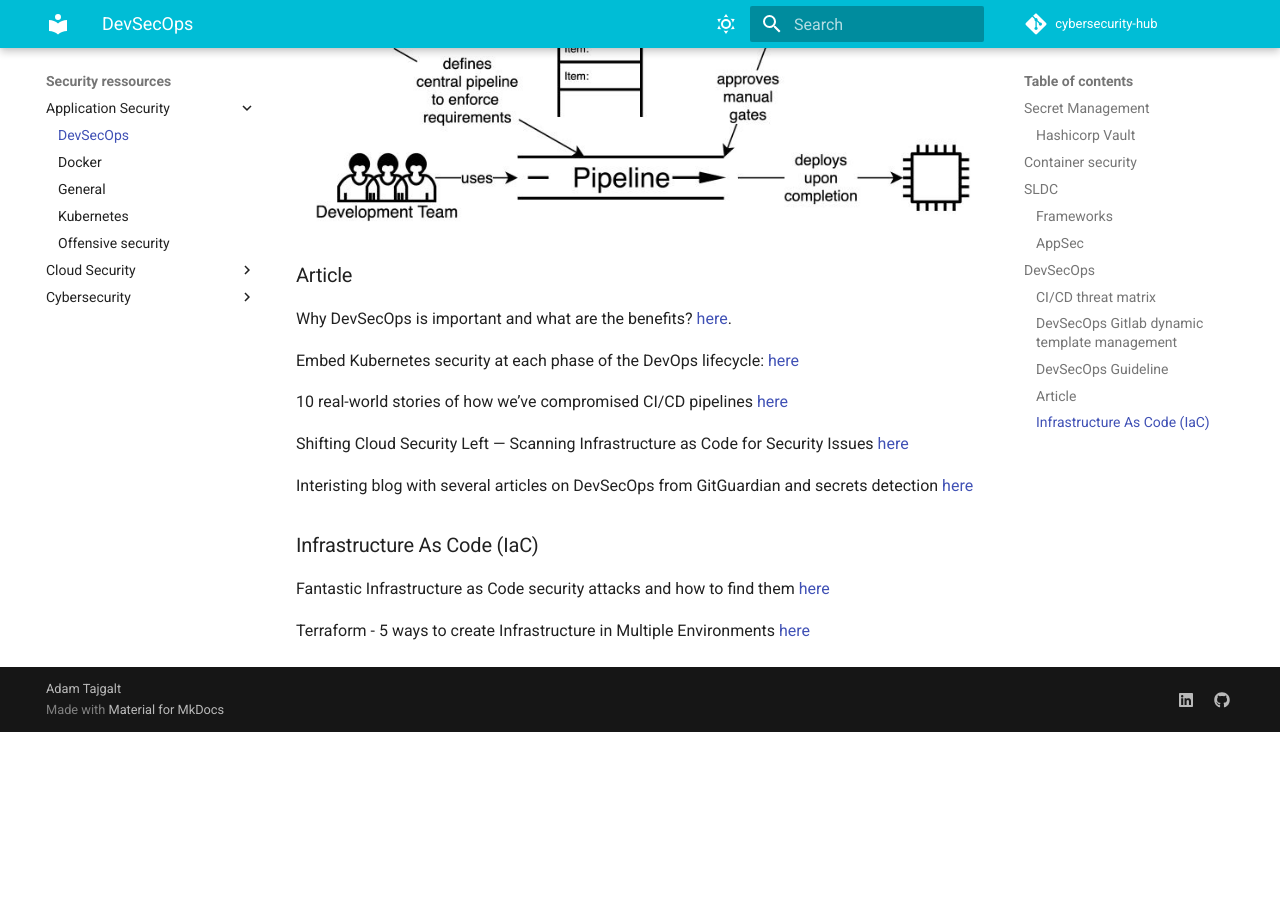
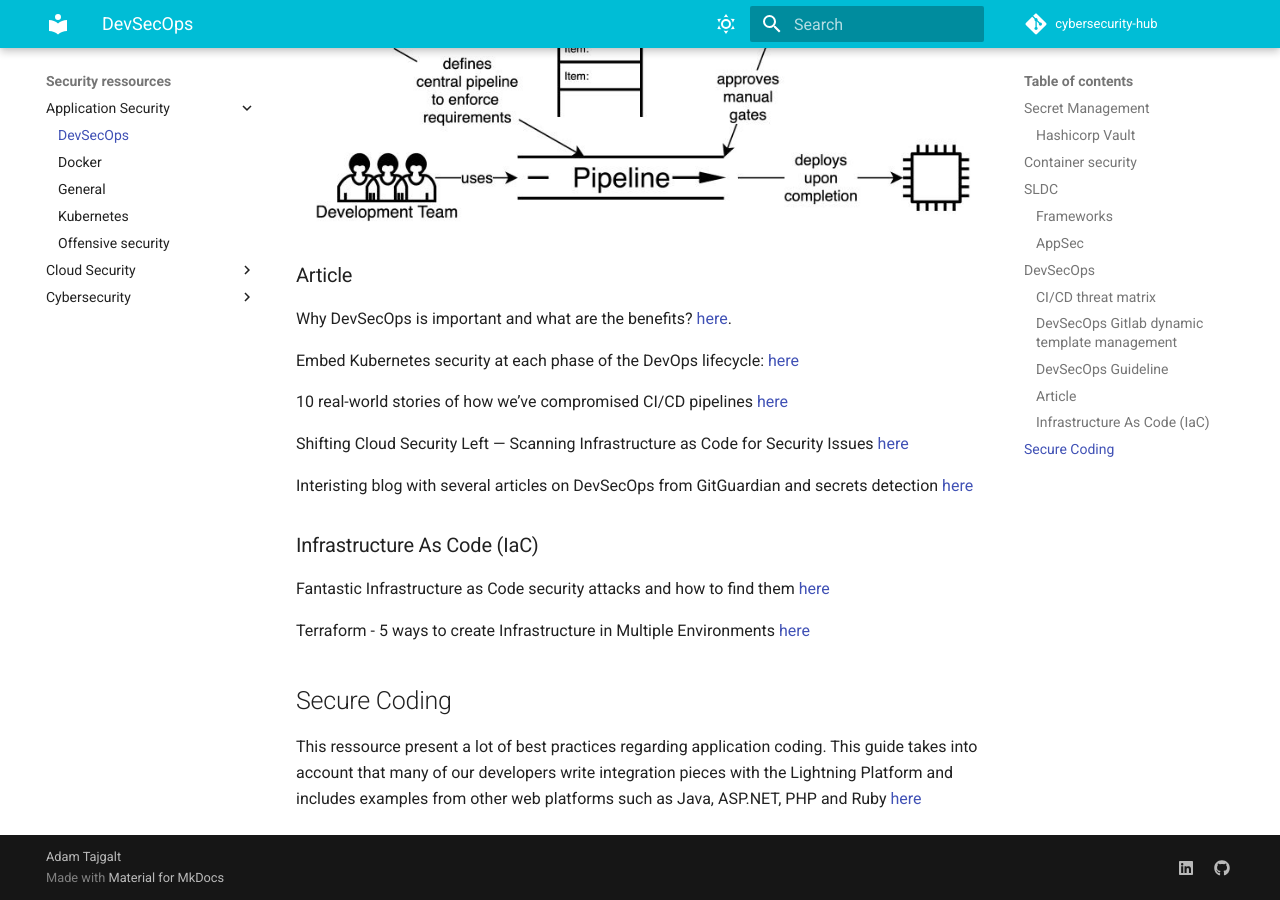
Before and after one commit to adamtaj/cybersecurity-hub, an MkDocs documentation site: the page built from docs/Security ressources/Application Security/DevSecOps.md, in a window 1280 px wide and 900 px high, scrolled down 1758 px. Built offline with MkDocs 1.6.1 and Material for MkDocs 9.7.7, drawn with Linux system fonts in a browser that asks for light colours; comment, search, counter and statistics services are not loaded; before the commit the page ends 2490 px from its top, so only the background shows below that.

Commit message:
Add more content

```diff
--- a/docs/Security ressources/Application Security/DevSecOps.md
+++ b/docs/Security ressources/Application Security/DevSecOps.md
@@ -65,3 +65,7 @@ Interisting blog with several articles on DevSecOps from GitGuardian and secrets
 Fantastic Infrastructure as Code security attacks and how to find them [here](https://about.gitlab.com/blog/2022/02/17/fantastic-infrastructure-as-code-security-attacks-and-how-to-find-them/)
 
 Terraform - 5 ways to create Infrastructure in Multiple Environments [here](https://medium.com/bb-tutorials-and-thoughts/terraform-5-ways-to-create-infrastructure-in-multiple-environments-8a6e3f42a694)
+
+## Secure Coding
+
+This ressource present a lot of best practices regarding application coding. This guide takes into account that many of our developers write integration pieces with the Lightning Platform and includes examples from other web platforms such as Java, ASP.NET, PHP and Ruby [here](https://developer.salesforce.com/docs/atlas.en-us.secure_coding_guide.meta/secure_coding_guide/secure_coding_guidelines.htm)
```
